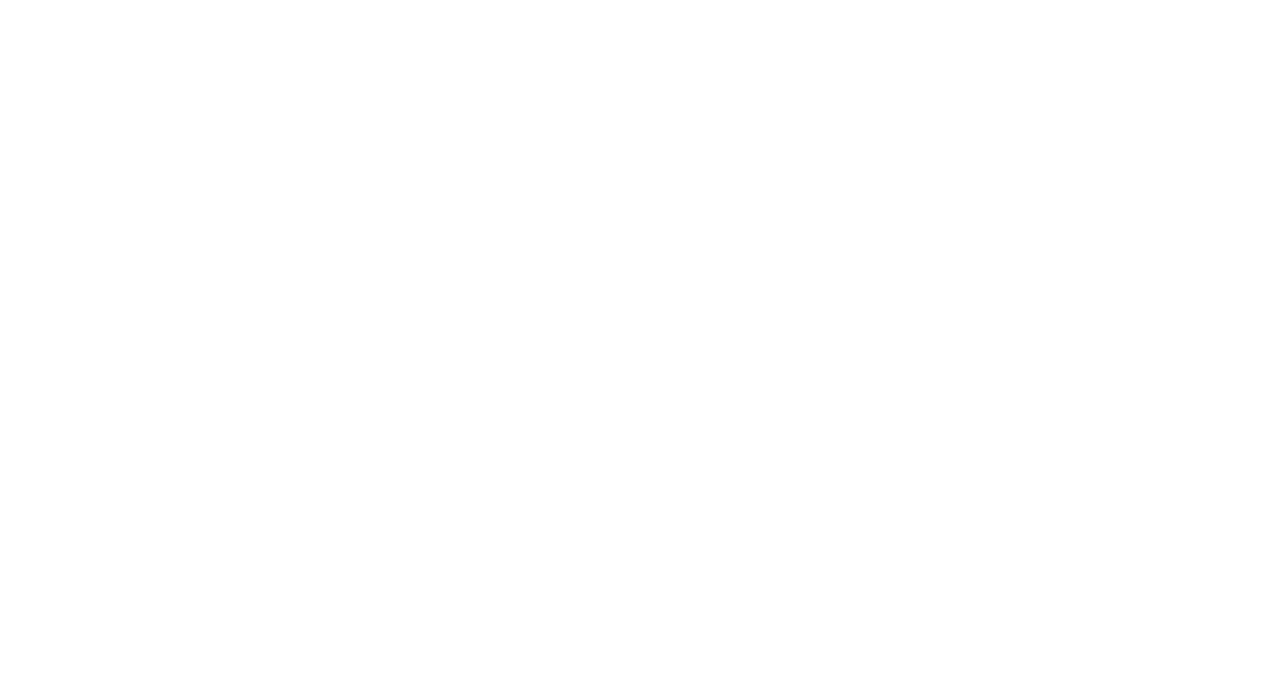
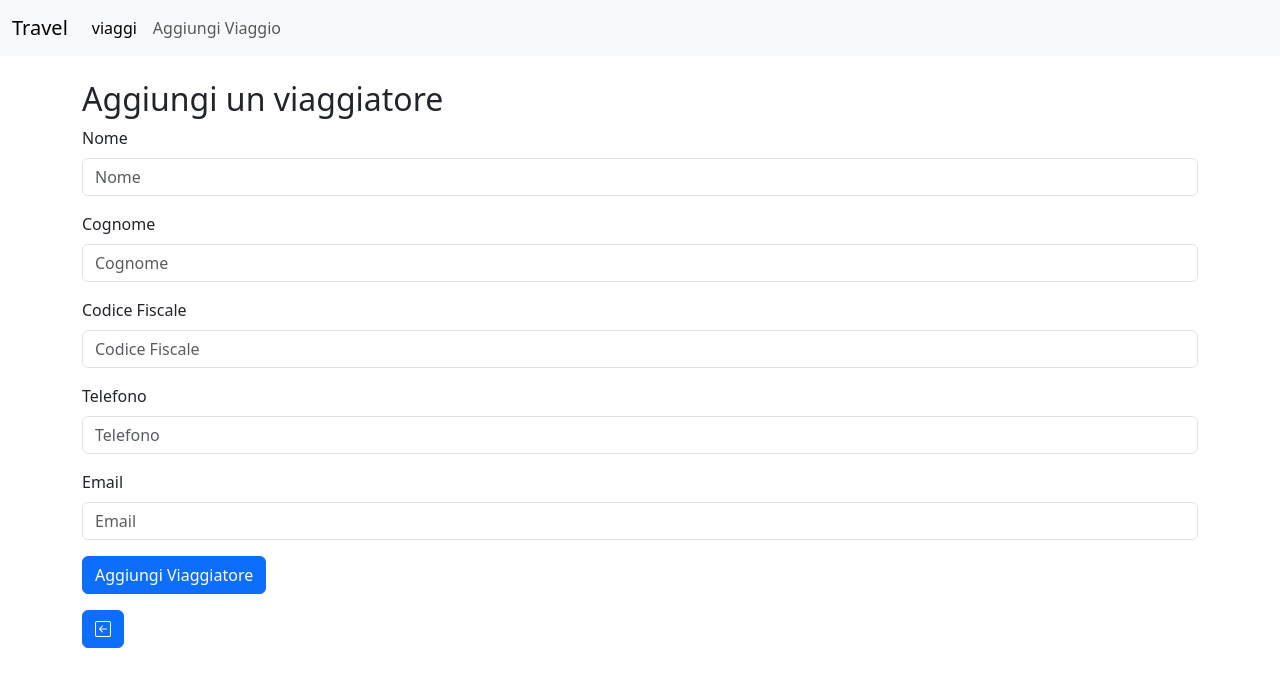
Before and after one commit to Anniballi-Andrea/poject_work_1, a React (Vite) app: page /detail/1/addTraveler in a window 1280 px wide. Before the commit this address had no page. Shown: the top 686 px of the page. Built offline with nearby package versions, Linux system fonts and the light colour scheme.

Commit message:
add the add travel page

```diff
--- a/src/App.jsx
+++ b/src/App.jsx
@@ -4,6 +4,7 @@
 import HomePage from "./pages/Homepage"
 import AddTravel from "./pages/AddTravel"
 import DetailTravel from "./pages/DetailsTravel"
+import AddTraveler from "./pages/AddTraveler"
 
 
 function App() {
@@ -16,7 +17,9 @@
           <Routes>
             <Route element={<DefoultLayout />}>
               <Route path='/' element={<HomePage />} />
-              <Route path="/add" element={<AddTravel />} />
+              <Route path="/addTravel" element={<AddTravel />} />
+              <Route path="/detail/:id/addTraveler" element={<AddTraveler />} />
+
               <Route path="/detail/:id" element={<DetailTravel />} />
             </Route>
           </Routes>
--- a/src/component/Header.jsx
+++ b/src/component/Header.jsx
@@ -14,7 +14,7 @@
                             <NavLink to={'/'} className="nav-link active" aria-current="page">viaggi</NavLink>
                         </li>
                         <li className="nav-item">
-                            <NavLink to={'/add'} className="nav-link" >Aggiungi Viaggio</NavLink>
+                            <NavLink to={'/addTravel'} className="nav-link" >Aggiungi Viaggio</NavLink>
                         </li>
                     </ul>
                 </div>
--- a/src/pages/AddTravel.jsx
+++ b/src/pages/AddTravel.jsx
@@ -1,4 +1,4 @@
-import { useEffect, useState } from "react"
+import { useState } from "react"
 import { useGlobalProvider } from "../context/GlobalContext"
 
 export default function AddTravel() {
@@ -34,7 +34,7 @@
 
     }
 
-    // useEffect(() => console.log(travel), [travel])
+
 
     //è una pagina placeholder
     return (
--- /dev/null
+++ b/src/pages/AddTraveler.jsx
@@ -0,0 +1,131 @@
+import { useEffect, useState } from "react";
+import { useGlobalProvider } from "../context/GlobalContext";
+import { Link, useParams } from "react-router-dom";
+
+export default function AddTraveler() {
+    const { travelers, setTravelers } = useGlobalProvider()
+    const { id } = useParams()
+
+
+    // State oggetto per i valori del form
+    const [addTraveler, setAddTraveler] = useState({
+        id: travelers.length + 1,
+        viaggio_id: id,
+        nome: "",
+        cognome: "",
+        codiceFiscale: "",
+        telefono: "",
+        email: ""
+    });
+
+    // Funzione generica per aggiornare i campi del form
+    function handleChange(e) {
+        const { name, value } = e.target;
+        setAddTraveler(prev => ({
+            ...prev,
+            [name]:
+                name === "nome" || name === "cognome"
+                    ? value.charAt(0).toUpperCase() + value.slice(1).toLowerCase()
+                    : value
+
+        }));
+    }
+
+    // Submit del form
+    function handleSubmit(e) {
+        e.preventDefault();
+
+        setTravelers([...travelers, addTraveler])
+
+
+
+
+        // Reset del form
+        setAddTraveler({
+            id: travelers.length + 1,
+            viaggio_id: id,
+            nome: "",
+            cognome: "",
+            codiceFiscale: "",
+            telefono: "",
+            email: ""
+        });
+    }
+
+    useEffect(() => console.log(travelers), [travelers])
+
+    return (
+
+        <div className="container my-4">
+            <h2>Aggiungi un viaggiatore</h2>
+
+            <form onSubmit={handleSubmit}>
+                <div className="mb-3">
+                    <label className="form-label">Nome</label>
+                    <input
+                        type="text"
+                        name="nome"
+                        value={addTraveler.nome}
+                        onChange={handleChange}
+                        className="form-control"
+                        placeholder="Nome"
+                    />
+                </div>
+                <div className="mb-3">
+                    <label className="form-label">Cognome</label>
+                    <input
+                        type="text"
+                        name="cognome"
+                        value={addTraveler.cognome}
+                        onChange={handleChange}
+                        className="form-control"
+                        placeholder="Cognome"
+                    />
+                </div>
+
+                <div className="mb-3">
+                    <label className="form-label">Codice Fiscale</label>
+                    <input
+                        type="text"
+                        name="codiceFiscale"
+                        value={addTraveler.codiceFiscale}
+                        onChange={handleChange}
+                        className="form-control"
+                        placeholder="Codice Fiscale"
+                    />
+                </div>
+
+                <div className="mb-3">
+                    <label className="form-label">Telefono</label>
+                    <input
+                        type="tel"
+                        name="telefono"
+                        value={addTraveler.telefono}
+                        onChange={handleChange}
+                        className="form-control"
+                        placeholder="Telefono"
+                    />
+                </div>
+
+                <div className="mb-3">
+                    <label className="form-label">Email</label>
+                    <input
+                        type="email"
+                        name="email"
+                        value={addTraveler.email}
+                        onChange={handleChange}
+                        className="form-control"
+                        placeholder="Email"
+                    />
+                </div>
+
+                <button type="submit" className="btn btn-primary">
+                    Aggiungi Viaggiatore
+                </button>
+            </form>
+
+            <Link to={`/detail/${id}`} className="btn btn-primary mt-3"><i class="bi bi-arrow-left-square"></i></Link>
+
+        </div>
+    );
+}
--- a/src/pages/DetailsTravel.jsx
+++ b/src/pages/DetailsTravel.jsx
@@ -8,7 +8,7 @@
 
     const [search, setSearch] = useState("")
     const { id } = useParams()
-    const { travelers, setTravelers } = useGlobalProvider()
+    const { travelers, travel } = useGlobalProvider()
 
     const traveler = travelers.filter(el => el.viaggio_id == id)
 
@@ -28,14 +28,23 @@
 
     return (
         <>
-            <input type="search" placeholder="Search" aria-label="Search" value={search} onChange={(e) => setSearch(e.target.value)} />
+            <h3>travel.destinazione</h3>
+            <div className="d-flex justify-content-between">
+                <input type="search"
+                    placeholder="Search"
+                    aria-label="Search"
+                    value={search}
+                    onChange={(e) => setSearch(e.target.value)} />
+                <Link to={`/detail/${id}/addTraveler`} className="btn btn-primary">aggungi</Link>
+
+            </div>
             {
                 filteredTraveler.map(el => (
                     <div key={el.id} className="accordion mt-4" id="accordionExample">
                         <div className="accordion-item">
                             <h2 className="accordion-header" id="headingOne">
                                 <button
-                                    className="accordion-button"
+                                    className="accordion-button collapsed"
                                     type="button"
                                     data-bs-toggle="collapse"
                                     data-bs-target={`#${el.id}`}
@@ -47,21 +56,21 @@
                             </h2>
                             <div
                                 id={`${el.id}`}
-                                className="accordion-collapse collapse show"
+                                className="accordion-collapse collapse "
                                 aria-labelledby="headingOne"
                                 data-bs-parent="#accordionExample"
                             >
                                 <div className="accordion-body">
                                     <div className="row row-cols-5">
-                                        <div className="col fw-bold">nome </div>
-                                        <div className="col fw-bold">cognome</div>
-                                        <div className="col fw-bold"> numero</div>
-                                        <div className="col fw-bold">e-mail</div>
-                                        <div className="col fw-bold">codice fiscale</div>
+                                        <div className="col fw-bold">Nome </div>
+                                        <div className="col fw-bold">Cognome</div>
+                                        <div className="col fw-bold">Numero</div>
+                                        <div className="col fw-bold">Email</div>
+                                        <div className="col fw-bold">Codice Fiscale</div>
                                         <div className="col">{el.nome} </div>
                                         <div className="col">{el.cognome}</div>
-                                        <div className="col"> {el.telefono}</div>
-                                        <div className="col">{el.email}</div>
+                                        <div className="col"><a href={`tel:${el.telefono}`}>{el.telefono}</a></div>
+                                        <div className="col"><a href={`https://mail.google.com/mail/?view=cm&to=${el.email}`}>{el.email}</a></div>
                                         <div className="col">{el.codiceFiscale}</div>
                                     </div>
                                 </div>
```
